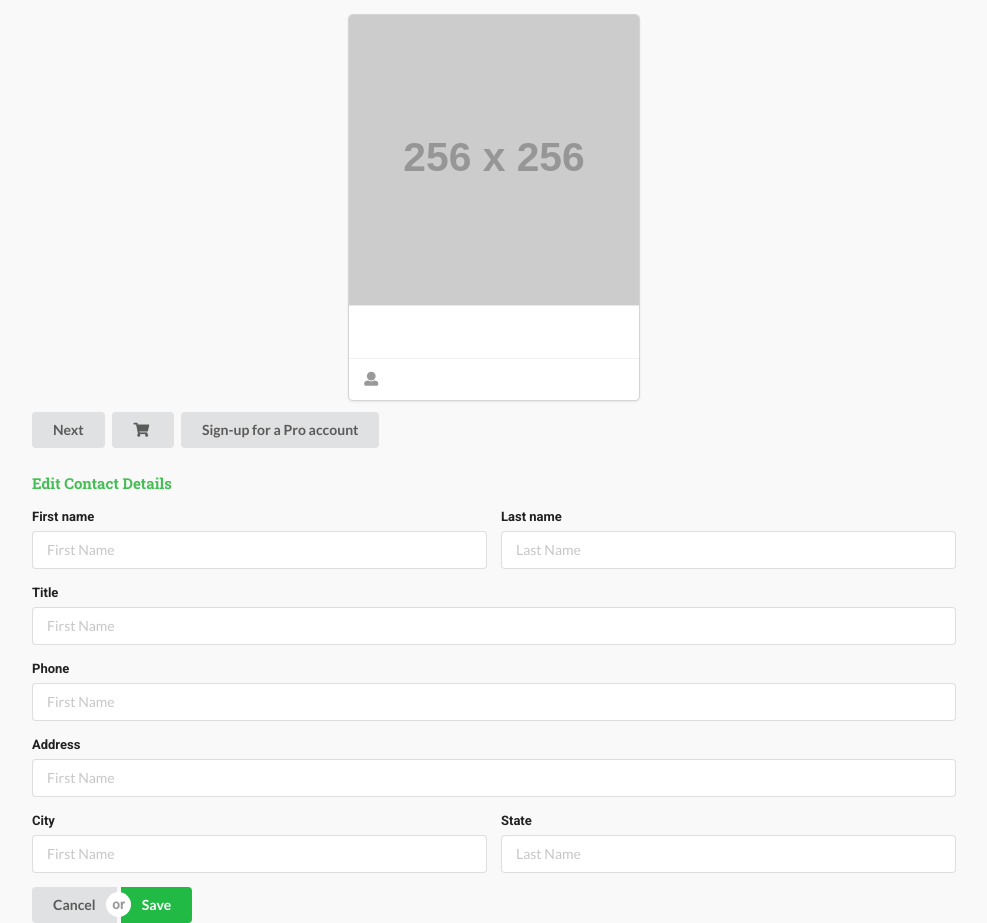
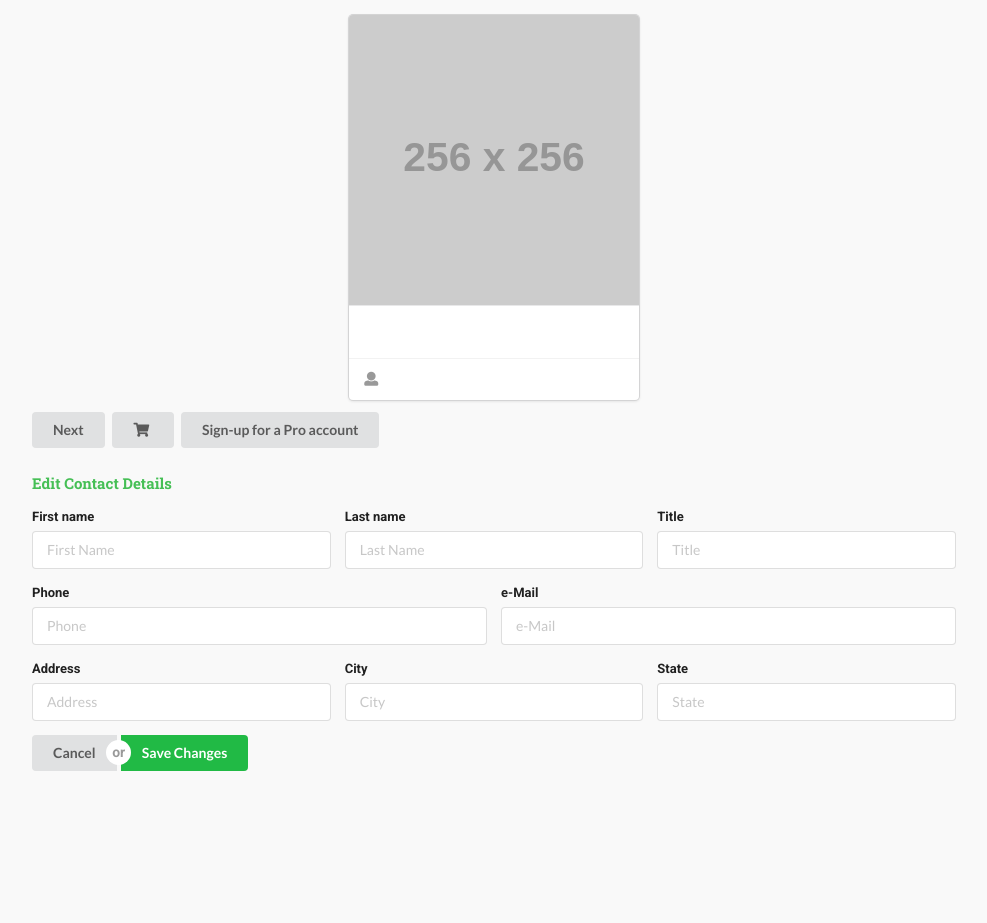
Before and after one commit to MarcusVeres/q4, a website: page index.html in a window 1280 px wide. Shown: the part 434-1357 px from the top of the page, without its empty margins (146-1133 px from the left). After the commit the page ends 1205 px from the top, so only its background shows below. Drawn offline with nearby package versions, Linux system fonts and the light colour scheme; placeholder pictures from the web are drawn by us.

Commit message:
duplicates new contact form to existing contact and binds it to the existing contact

```diff
--- a/index.html
+++ b/index.html
@@ -238,37 +238,44 @@
         -->
 
         <h4>Edit Contact Details</h4>
+        <!-- TODO: we need a different layout for the edit contact, as it'll be in a smaller window -->
         <div class="ui form">
-            <div class="two fields">
+            <div class="three fields">
                 <div class="field">
                     <label>First name</label>
-                    <input type="text" placeholder="First Name">
+                    <input v-model="currentContact.firstName" type="text" placeholder="First Name">
                 </div>
                 <div class="field">
                     <label>Last name</label>
-                    <input type="text" placeholder="Last Name">
+                    <input v-model="currentContact.lastName" type="text" placeholder="Last Name">
                 </div>
-            </div>
-            <div class="field">
-                <label>Title</label>
-                <input type="text" placeholder="First Name">
-            </div>
-            <div class="field">
-                <label>Phone</label>
-                <input type="text" placeholder="First Name">
-            </div>
-            <div class="field">
-                <label>Address</label>
-                <input type="text" placeholder="First Name">
+                <div class="field">
+                    <label>Title</label>
+                    <input v-model="currentContact.title" type="text" placeholder="Title">
+                </div>
             </div>
             <div class="two fields">
                 <div class="field">
+                    <label>Phone</label>
+                    <input v-model="currentContact.phone" type="text" placeholder="Phone">
+                </div>
+                <div class="field">
+                    <label>e-Mail</label>
+                    <input v-model="currentContact.email" type="text" placeholder="e-Mail">
+                </div>
+            </div>
+            <div class="three fields">
+                <div class="field">
+                    <label>Address</label>
+                    <input v-model="currentContact.address1" type="text" placeholder="Address">
+                </div>
+                <div class="field">
                     <label>City</label>
-                    <input type="text" placeholder="First Name">
+                    <input v-model="currentContact.city" type="text" placeholder="City">
                 </div>
                 <div class="field">
                     <label>State</label>
-                    <input type="text" placeholder="Last Name">
+                    <input v-model="newContact.state" type="text" placeholder="State">
                 </div>
             </div>
         </div>
@@ -276,7 +283,7 @@
         <div class="ui buttons">
             <button class="ui button">Cancel</button>
             <div class="or"></div>
-            <button class="ui positive button">Save</button>
+            <button class="ui positive button">Save Changes</button>
         </div>
 
     </div>
```
